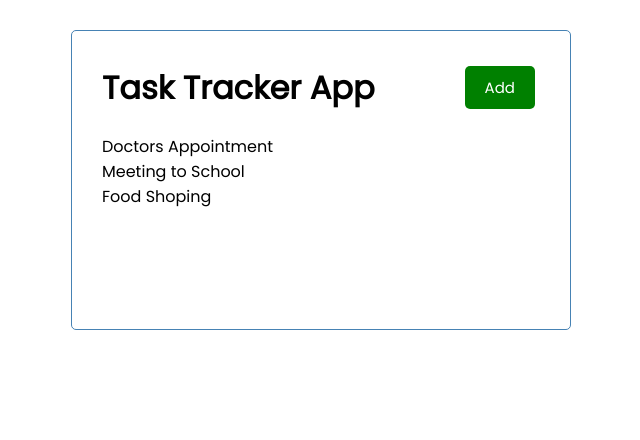
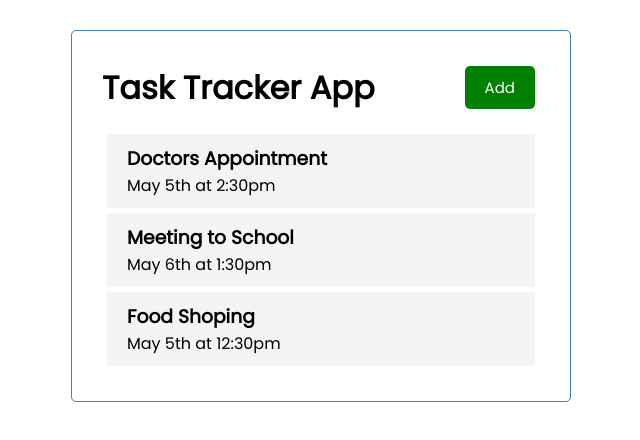
Before and after one commit to ShohrabRustam/TaskTracker, an Angular app: page / in a window 1280 px wide. Shown: the top 440 px of the page, without its empty margins (319-959 px from the left). Built offline with nearby package versions, Linux system fonts and the light colour scheme.

Commit message:
add the font awesome  and set app-icons

```diff
--- a/package.json
+++ b/package.json
@@ -18,6 +18,11 @@
     "@angular/platform-browser": "~13.3.0",
     "@angular/platform-browser-dynamic": "~13.3.0",
     "@angular/router": "~13.3.0",
+    "@fortawesome/angular-fontawesome": "^0.10.2",
+    "@fortawesome/fontawesome-svg-core": "^6.1.0",
+    "@fortawesome/free-brands-svg-icons": "^6.1.0",
+    "@fortawesome/free-regular-svg-icons": "^6.1.0",
+    "@fortawesome/free-solid-svg-icons": "^6.1.0",
     "@ng-bootstrap/ng-bootstrap": "^12.0.1",
     "bootstrap": "^5.1.3",
     "jquery": "^3.6.0",
--- /dev/null
+++ b/src/app/components/task-item/task-item.component.css
@@ -0,0 +1,16 @@
+.task {
+  background: #f4f4f4;
+  margin: 5px;
+  padding: 10px 20px;
+  cursor: pointer;
+}
+
+.task.reminder {
+  border-left: 5px solid green;
+}
+
+.task h3 {
+  display: flex;
+  align-items: center;
+  justify-content: space-between;
+}
--- /dev/null
+++ b/src/app/components/task-item/task-item.component.html
@@ -0,0 +1,8 @@
+<!-- <p>task-item works!</p> -->
+<!-- <div class="task" *ngFor="task as tasks" >
+<h3>{{ task.text}}</h3>
+</div> -->
+<div class="task" *ngFor="let task of task">
+  <h3>{{ task.text }}</h3>
+  <p>{{ task.day }}</p>
+</div>
--- /dev/null
+++ b/src/app/components/task-item/task-item.component.ts
@@ -0,0 +1,18 @@
+import { Component, OnInit  } from '@angular/core';
+import { Task } from '../../Task';
+import { TASKS } from '../../mock-tasks';
+// import {TASK} from ''
+
+@Component({
+  selector: 'app-task-item',
+  templateUrl: './task-item.component.html',
+  styleUrls: ['./task-item.component.css']
+})
+export class TaskItemComponent implements OnInit {
+
+  task:Task[]=TASKS;
+  constructor() { }
+  ngOnInit(): void {
+  }
+
+}
--- a/src/app/components/tasks/tasks.component.html
+++ b/src/app/components/tasks/tasks.component.html
@@ -1 +1,7 @@
-<p *ngFor="let task of tasks">{{ task.text }}</p>
+<!-- <p *ngFor="let task of tasks" >
+  {{ task.text }}
+</p> -->
+
+<app-task-item >
+  <!-- {{ task.text }} -->
+</app-task-item>
--- a/src/app/components/tasks/tasks.component.ts
+++ b/src/app/components/tasks/tasks.component.ts
@@ -8,7 +8,7 @@ import { Task } from '../../Task';
   styleUrls: ['./tasks.component.css']
 })
 export class TasksComponent implements OnInit {
-  tasks:Task[]=TASKS;
+  task:Task[]=TASKS;
   constructor() { }
 
   ngOnInit(): void {
```
Also changed, not shown: src/app/app.module.ts (+6 -2 lines), 2 other files (tests, documents, lock files or other folders).
